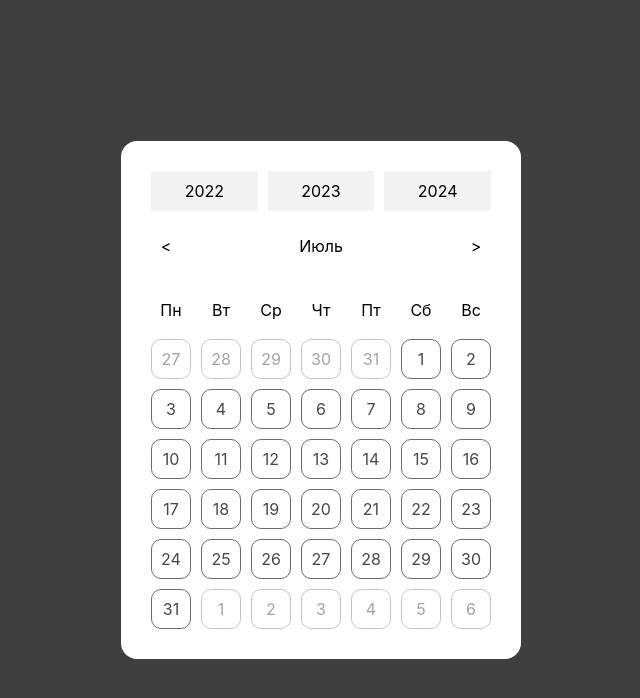
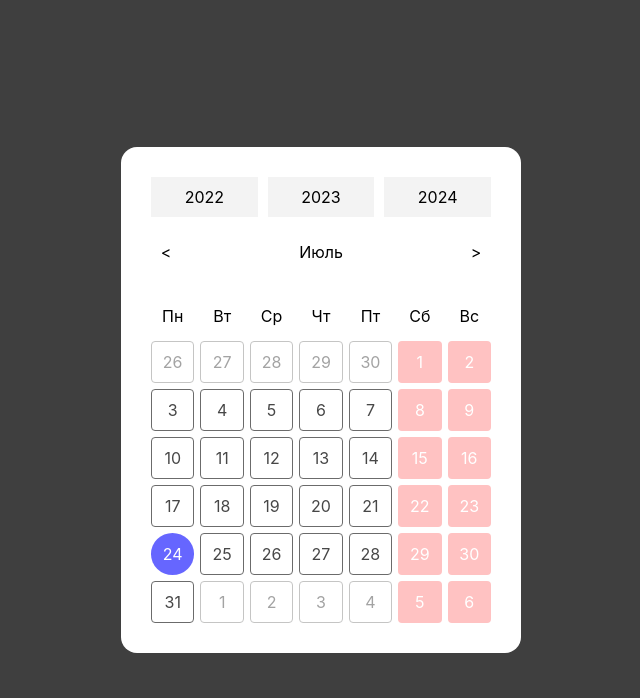
Before and after one commit to kabanooovd/custom_calendar, a React (Create React App) app: page / in a window 1280 px wide. Shown: the top 698 px of the page, without its empty margins (319-959 px from the left). Built offline with nearby package versions, Linux system fonts and the light colour scheme.

Commit message:
day styles

```diff
--- a/src/App.tsx
+++ b/src/App.tsx
@@ -1,10 +1,13 @@
+import React from "react";
 import "./App.css";
 import { Conrainer } from "./CalendarContainer/Conrainer";
 
 function App() {
+    const [date, setDate] = React.useState<Date | null>(null)
     return (
         <div className="App">
-            <Conrainer />
+            {date && <h1>Вы выбрали: {date.toLocaleDateString('ru')}</h1>}
+            <Conrainer value={date} onChange={setDate} />
         </div>
     );
 }
--- a/src/CalendarContainer/Conrainer.tsx
+++ b/src/CalendarContainer/Conrainer.tsx
@@ -5,8 +5,9 @@ import { DaysList } from "./DaysList/DaysList";
 import { MonthsList } from "./MonthsList/MonthsList";
 import { YearsList } from "./YearsList/YearsList";
 
-export const Conrainer = () => {
-    const currentDate                       =   new Date();
+export const Conrainer: React.FC<{ value: Date | null, onChange: (value: Date) => void }> = (props) => {
+    const {value, onChange} = props
+    const currentDate                       =   value || new Date();
     const initialMonth                      =   currentDate.getMonth() + 1;
     const initialYear                       =   currentDate.getFullYear();
     const [mode, setMode]                   =   React.useState<TCalendarMode>("days");
@@ -15,8 +16,8 @@ export const Conrainer = () => {
     const currentDaysList                   =   onGetDaysInMonth(currnetMonth, currentYear);
     const initWeekDayInMonth                =   currentDaysList[0].getDay();
     const endWeekDayInMonth                 =   currentDaysList[currentDaysList.length - 1].getDay();
-    const prevDays                          =   onGetOtherMonthDays(onGetDaysInMonth(currnetMonth, currentYear), initWeekDayInMonth, "prev");
-    const nexDays                           =   onGetOtherMonthDays(onGetDaysInMonth(currnetMonth, currentYear), endWeekDayInMonth, "next");
+    const prevDays                          =   onGetOtherMonthDays(onGetDaysInMonth(currnetMonth - 1, currentYear), initWeekDayInMonth, "prev");
+    const nexDays                           =   onGetOtherMonthDays(onGetDaysInMonth(currnetMonth + 1, currentYear), endWeekDayInMonth, "next");
 
     const onSwitchMonth = (option: ToperationOption) => {
         if (option === "next") {
@@ -68,6 +69,7 @@ export const Conrainer = () => {
                         onSwitchMonth={onSwitchMonth}
                         onSwitchYear={onSwitchYear}
                         setMode={setMode}
+                        onSetChosenDate={onChange}
                     />
                 </div>
             );
--- a/src/CalendarContainer/Day/Day.css
+++ b/src/CalendarContainer/Day/Day.css
@@ -1,21 +1,39 @@
 /* day */
 .current_day {
-    border: 1px solid yellow;
+    cursor: pointer;
     display: flex;
     justify-content: center;
     align-items: center;
-    padding: 9px;
-    border-radius: 10px;
+    padding: 10px;
+    border-radius: 4px;
     border: 1px solid rgb(107, 107, 107);
     color: #474747;
 }
 
+.current_today {
+    cursor: pointer;
+    background-color: rgb(102, 102, 255);
+    color: rgb(255, 255, 255);
+    display: flex;
+    justify-content: center;
+    align-items: center;
+    padding: 10px;
+    border-radius: 50%;
+}
+
 .other_day {
+    cursor: pointer;
     border: 1px solid rgb(197, 197, 196);
     color: #a3a3a3;
     display: flex;
     justify-content: center;
     align-items: center;
-    padding: 9px;
-    border-radius: 10px;
+    padding: 10px;
+    border-radius: 4px;
 }
+
+.weekend {
+    color: #FFFFFF;
+    background-color: rgb(255, 194, 194);
+    border: none;
+}
--- a/src/CalendarContainer/Day/Day.tsx
+++ b/src/CalendarContainer/Day/Day.tsx
@@ -1,22 +1,40 @@
-import { TDayKind } from "../utils";
-import "./Day.css"
+import { TDayKind, onCheckCurrentDateProp } from "../utils";
+import "./Day.css";
 
-export const Day: React.FC<{ days: Date[]; kind: TDayKind }> = (props) => {
-    const { days, kind } = props;
+export const Day: React.FC<{
+    days: Date[];
+    kind: TDayKind;
+    onSetChosenDate?: (value: Date) => void;
+}> = (props) => {
+    const { days, kind, onSetChosenDate } = props;
 
     const STYLES_MAPPER: Record<TDayKind, string> = {
-        "current": "current_day",
-        "next": "other_day",
-        "prev": "other_day"
-
-    }
+        current: "current_day",
+        next: "other_day",
+        prev: "other_day",
+    };
 
     return (
         <>
             {days.map((date) => {
                 const currentDate = date.getDate();
                 const _key = `${currentDate}_${date.getMonth()}`;
-                return <div key={_key} className={STYLES_MAPPER[kind]}>{currentDate}</div>;
+                const isWeekend = date.getDay() === 6 || date.getDay() === 0;
+                const className = [
+                    onCheckCurrentDateProp(date, "days")
+                        ? "current_today"
+                        : STYLES_MAPPER[kind],
+                    isWeekend ? "weekend" : "",
+                ].join(" ");
+                return (
+                    <div
+                        key={_key}
+                        className={className}
+                        onClick={() => onSetChosenDate && onSetChosenDate(date)}
+                    >
+                        {currentDate}
+                    </div>
+                );
             })}
         </>
     );
--- a/src/CalendarContainer/DaysList/DaysList.css
+++ b/src/CalendarContainer/DaysList/DaysList.css
@@ -1,17 +1,9 @@
-/* container */
-.custom_calendar__container {
-    background-color: #ffffff;
-    border-radius: 16px;
-    margin-bottom: 0;
-    padding: 30px;
-}
-
 /* days */
 .custom_dayslist_content__wrapper {
     display: grid;
     grid-template-columns: repeat(7, 1fr);
     grid-template-rows: 1fr;
-    gap: 10px;
+    gap: 6px;
 }
 
 .custom_day_title__dayslist {
--- a/src/CalendarContainer/DaysList/DaysList.tsx
+++ b/src/CalendarContainer/DaysList/DaysList.tsx
@@ -16,6 +16,7 @@ export const DaysList: React.FC<{
     onSwitchYear: (option: ToperationOption) => void;
     onSwitchMonth: (option: ToperationOption) => void;
     setMode: (mode: TCalendarMode) => void;
+    onSetChosenDate: (value: Date) => void
 }> = (props) => {
     const {
         currnetMonth,
@@ -26,6 +27,7 @@ export const DaysList: React.FC<{
         onSwitchYear,
         onSwitchMonth,
         setMode,
+        onSetChosenDate,
     } = props;
 
     const weekDays = new Array(7).fill(null);
@@ -48,7 +50,7 @@ export const DaysList: React.FC<{
                     </div>
                 ))}
                 <Day days={prevDays} kind="prev" />
-                <Day days={currentDaysList} kind="current" />
+                <Day days={currentDaysList} kind="current" onSetChosenDate={onSetChosenDate} />
                 <Day days={nexDays} kind="next" />
             </div>
         </>
--- a/src/CalendarContainer/utils.ts
+++ b/src/CalendarContainer/utils.ts
@@ -1,7 +1,6 @@
-
-export type ToperationOption = "prev" | "next"
-export type TDayKind = "current" | ToperationOption
-export type TCalendarMode = "days" | "months" | "years"
+export type ToperationOption = "prev" | "next";
+export type TDayKind = "current" | ToperationOption;
+export type TCalendarMode = "days" | "months" | "years";
 
 // метод формерует список дней из месяца
 export const onGetDaysInMonth = (month: number, year: number): Date[] =>
@@ -23,6 +22,27 @@ export const onFormatDate = (date: string) => {
         date: date.split("T", 1)[0],
         time: date.split("T", 2)[1].split(".")[0],
     };
+};
+
+// Метод проверяет свойство входящей даты с указанными свойствами сегодняшней даты
+export const onCheckCurrentDateProp = (
+    incomingDate: Date,
+    dateProp: TCalendarMode
+): boolean => {
+    const today = new Date();
+    switch (dateProp) {
+        case "days":
+            return (
+                today.getDate() === incomingDate.getDate() &&
+                today.getMonth() === incomingDate.getMonth()
+            );
+        case "months":
+            return today.getMonth() === incomingDate.getMonth();
+        case "years":
+            return today.getFullYear() === incomingDate.getFullYear();
+        default:
+            return false;
+    }
 };
 
 // Метод принимает список дней в месяце, номер дня недели по ЖС и опцию (последняя неделя предыдущего месяца или 1я неделя следующего месяца)
```
Also changed, not shown: 1 other file (tests, documents, lock files or other folders).
